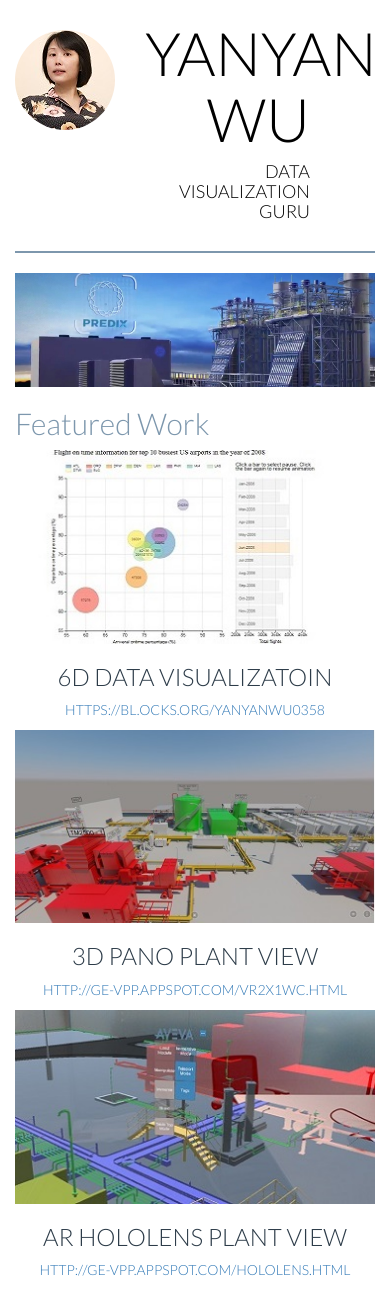
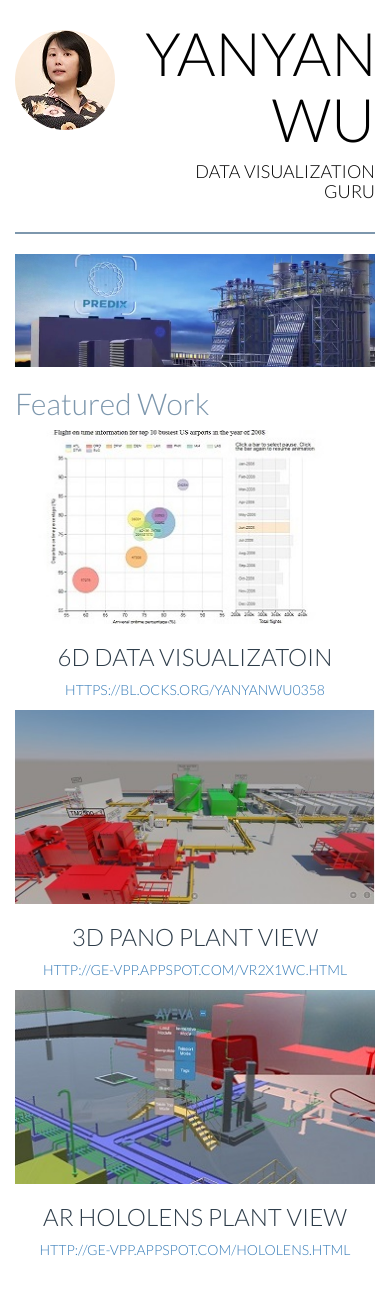
Before and after one commit to yanyanwu0358/portfolio-site, a plain HTML site: page index.html in a window 390 px wide. Drawn offline with Linux system fonts and the light colour scheme.

Commit message:
Add files via upload

```diff
--- a/index.html
+++ b/index.html
@@ -3,7 +3,7 @@
     <head>
         <meta charset="utf-8">
         <meta http-equiv="X-UA-Compatible" content="IE=edge">
-        <meta name="viewpoint" content="width=device-width, inital-scale=1">
+        <meta name="viewport" content="initial-scale=1, maximum-scale=1">
         <title> Yanyan's profile page </title>
         <link rel="stylesheet" href="./bootstrap-prestructure_files/bootstrap.min.css">
         <link rel="stylesheet" href="css/style.css">
@@ -13,46 +13,46 @@
     </head>
 
     <body>
-        <div class = "container">
-            <div class = "row">
-                <div class = "col-lg-2 col-md-2 col-sm-4 col-xs-4"><img class = "title-logo img-circle img-responsive" src = "./bootstrap-prestructure_files/Yanyan.jpg" alt = "Yanyan image"></div>
-                <div class = "col-lg-10 col-md-10 col-sm-6 col-xs-6 text-right text-uppercase">
-                    <h1 class = "title-super text-thin">Yanyan Wu</h1>
+        <div class="container">
+            <header class="row">
+                <div class="col-lg-2 col-md-2 col-sm-4 col-xs-4"><img class="title-logo img-circle img-responsive" src ="./bootstrap-prestructure_files/Yanyan.jpg" alt="Yanyan image"></div>
+                <div class="col-lg-10 col-md-10 col-sm-8 col-xs-8 text-right text-uppercase">
+                    <h1 class="title-super text-thin">Yanyan Wu</h1>
                     <h4>Data visualization guru</h4>
                 </div>
-            </div>
-            <div class = "row">
-                <div class = "col-lg-12 col-md-12 col-sm-12 col-xs-12">
+            </header>
+            <div class="row">
+                <div class="col-lg-12 col-md-12 col-sm-12 col-xs-12">
                     <hr>
                 </div>
             </div>
-            <div class = "row">
-                <div class = "col-lg-12 col-md-12 col-sm-12 col-xs-12">
-                    <img class = "img-responsive" src="./bootstrap-prestructure_files/Predix.jpg" alt = "Predix platform">
+            <div class="row" id="main">
+                <div class="col-lg-12 col-md-12 col-sm-12 col-xs-12">
+                    <img class="img-responsive" src="./bootstrap-prestructure_files/Predix.jpg" alt="Predix platform">
                 </div>
             </div>
-            <div class = "row">
-                <div class = "col-lg-12 col-md-12 col-sm-12 col-xs-12">
-                    <h2 class = "text-muted">Featured Work</h2>
+            <div class="row">
+                <div class="col-lg-12 col-md-12 col-sm-12 col-xs-12">
+                    <h2 class="text-muted">Featured Work</h2>
                 </div>
             </div>
-            <div class = "row text-center text-uppercase text-dark">
-                <div class = "col-lg-4 col-md-4 col-sm-6 col-xs-12">
-                    <img class = "img-responsive" src="./bootstrap-prestructure_files/flight.jpg" alt = "6D flight on-time info">
+            <section class="row text-center text-uppercase text-dark" id="my work">
+                <article class="col-lg-4 col-md-4 col-sm-6 col-xs-12">
+                    <img class="img-responsive" src="./bootstrap-prestructure_files/flight.jpg" alt="6D flight on-time info">
                     <h3>6D data visualizatoin</h3>
-                    <p><a href = "http://bl.ocks.org/yanyanwu0358/688aa5c1ea9794e6d174fa43318b8115">https://bl.ocks.org/yanyanwu0358</a></p>
-                </div>
-                <div class = "col-lg-4 col-md-4 col-sm-6 col-xs-12">
-                    <img class = "img-responsive" src = "./bootstrap-prestructure_files/fastpower.jpg" alt = "Pano plant view">
+                    <p><a href="http://bl.ocks.org/yanyanwu0358/688aa5c1ea9794e6d174fa43318b8115" target="_blank">https://bl.ocks.org/yanyanwu0358</a></p>
+                </article>
+                <article class="col-lg-4 col-md-4 col-sm-6 col-xs-12">
+                    <img class="img-responsive" src="./bootstrap-prestructure_files/fastpower.jpg" alt="Pano plant view">
                     <h3>3D Pano plant view</h3>
-                    <p><a href = "http://ge-vpp.appspot.com/VR2X1WC.html">http://ge-vpp.appspot.com/VR2X1WC.html</a></p>
-                </div>
-                <div class = "col-lg-4 col-md-4 col-sm-6 col-xs-12">
-                    <img class = "img-responsive" src="./bootstrap-prestructure_files/HoloLens.jpg" alt = "HoloLens AR plant view">
+                    <p><a href="http://ge-vpp.appspot.com/VR2X1WC.html" target="_blank">http://ge-vpp.appspot.com/VR2X1WC.html</a></p>
+                </article>
+                <article class="col-lg-4 col-md-4 col-sm-6 col-xs-12">
+                    <img class="img-responsive" src="./bootstrap-prestructure_files/HoloLens.jpg" alt="HoloLens AR plant view">
                     <h3>AR Hololens plant view</h3>
-                    <p><a href = "http://ge-vpp.appspot.com/HoloLens.html">http://ge-vpp.appspot.com/HoloLens.html</a></p>
-                </div>
-            </div>
+                    <p><a href="http://ge-vpp.appspot.com/HoloLens.html" target="_blank">http://ge-vpp.appspot.com/HoloLens.html</a></p>
+                </article>
+            </section>
         </div>
     </body>
 </html>
```
Also changed, not shown: css/style.css (+6 -6 lines).
